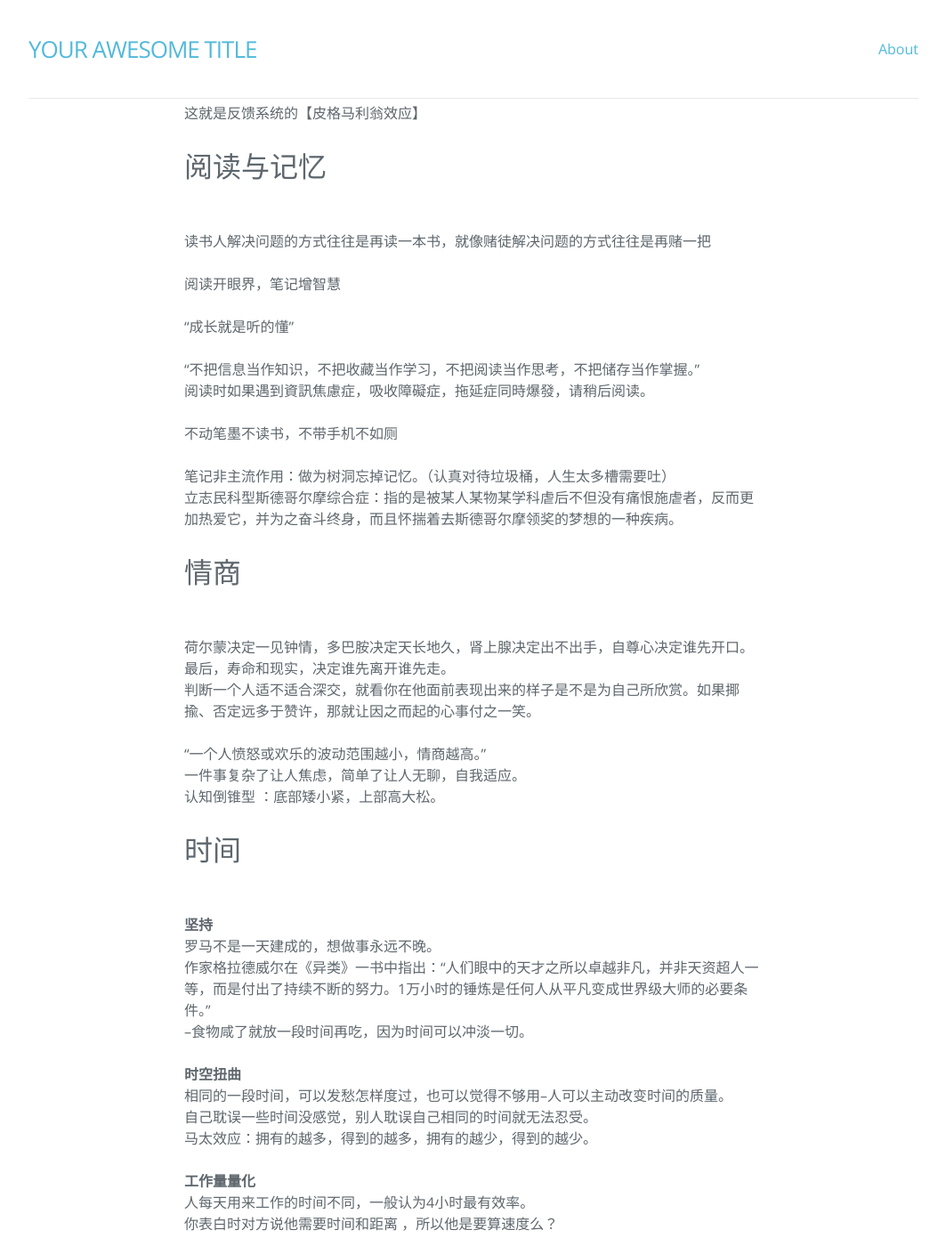
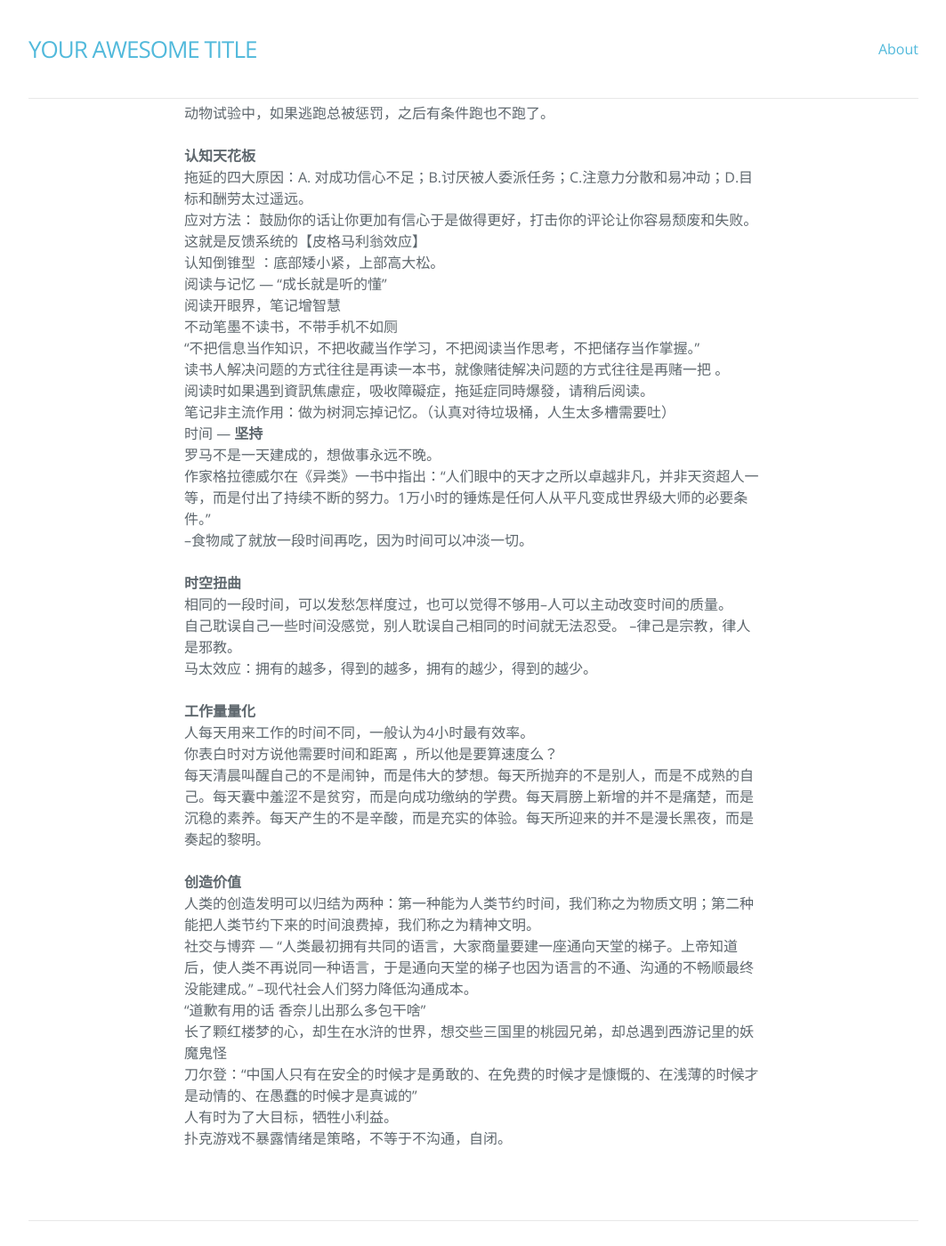
Before and after one commit to hebbank/aceo, a Jekyll site: the page built from _posts/2017-04-16-jt.md, in a window 1280 px wide and 1400 px high, scrolled down 1775 px. Shown: the whole window at 89% size, without its empty margins (108-1171 px from the left). Built offline with Jekyll 4.4.1, drawn with Linux system fonts in a browser that asks for light colours; nearby versions of some CDN libraries; some of the changed text lies outside the part shown.

Commit message:
Update 心灵鸡汤

```diff
--- a/_posts/2017-04-16-jt.md
+++ b/_posts/2017-04-16-jt.md
@@ -6,7 +6,6 @@ tags: 鸡汤
 ---
 本能
 ---
-
 动物本能的展现骨架，羽毛，声音的美丽。
 男人梦见被动物追咬因为原始时打猎，女人梦见床下起火因为原始时树上居住生活。
 男人购物直奔目标，因为原始时主要工作是打猎；女人边走边聊，因为原始时主要工作是采果实。
@@ -15,7 +14,6 @@ tags: 鸡汤
 
 大脑
 ---
-
 大脑功能分为逻辑思维，空间思维，语言，运动等。
 使用时间：以x轴表示时间，有三条曲线上下波动代表健康程度，分别代表体力，脑力，思维。
 
@@ -26,7 +24,13 @@ tags: 鸡汤
 解决方法：
 调整你的聚焦点，切换到不同的工作上，激活大脑的另一块区域。
 不一定要停止工作來休息，「做不一樣的事情」「切換不同工作節奏」來保持「彈力」。这个方法，叫做分段工作法（莫法特工作法）。
+情商
+---
+荷尔蒙决定一见钟情，多巴胺决定天长地久，肾上腺决定出不出手，自尊心决定谁先开口。最后，寿命和现实，决定谁先离开谁先走。
+判断一个人适不适合深交，就看你在他面前表现出来的样子是不是为自己所欣赏。如果揶揄、否定远多于赞许，那就让因之而起的心事付之一笑。
 
+“一个人愤怒或欢乐的波动范围越小，情商越高。”
+一件事复杂了让人焦虑，简单了让人无聊，自我适应。
 认知
 ---
 **自我认知**
@@ -37,7 +41,10 @@ tags: 鸡汤
 意识形态洗脑的负资产就是让人民认为自己应该享有超国民待遇。
 同样都是心理疾病，越来越多的人特自豪的说 “我有抑郁症”、“我有强迫症” 却从来不会有人骄傲地说 “我有红眼病” 、“我气人有笑人无”
 抑郁症比较好的疗法就是找个仇家，比如崔永元找到方舟子。
+
+斯德哥尔摩综合症：喜欢对自己坏的人。
 反向斯德哥尔摩综合症：仇恨对自己好的人。
+民科型斯德哥尔摩综合症：指的是被某人某物某学科虐后不但没有痛恨施虐者，反而更加热爱它，并为之奋斗终身，而且怀揣着去斯德哥尔摩领奖的梦想的一种疾病。
 
 **认知负担**
 人倾向于去做简单的、不需要太多思考的事情；而排斥复杂的、需要大量投入的事情。如果认为一件任务复杂，「动力」被削弱，而「阻力」却提升了。
@@ -52,36 +59,18 @@ tags: 鸡汤
 **认知天花板**
 拖延的四大原因：A. 对成功信心不足；B.讨厌被人委派任务；C.注意力分散和易冲动；D.目标和酬劳太过遥远。
 应对方法：  鼓励你的话让你更加有信心于是做得更好，打击你的评论让你容易颓废和失败。这就是反馈系统的【皮格马利翁效应】
-
+认知倒锥型  ：底部矮小紧，上部高大松。
 阅读与记忆
 ---
-读书人解决问题的方式往往是再读一本书，就像赌徒解决问题的方式往往是再赌一把
-
+“成长就是听的懂”
 阅读开眼界，笔记增智慧
-
-“成长就是听的懂”
-
+不动笔墨不读书，不带手机不如厕
 “不把信息当作知识，不把收藏当作学习，不把阅读当作思考，不把储存当作掌握。”
+读书人解决问题的方式往往是再读一本书，就像赌徒解决问题的方式往往是再赌一把  。
 阅读时如果遇到資訊焦慮症，吸收障礙症，拖延症同時爆發，请稍后阅读。
-
-不动笔墨不读书，不带手机不如厕
-
 笔记非主流作用：做为树洞忘掉记忆。（认真对待垃圾桶，人生太多槽需要吐）
-立志民科型斯德哥尔摩综合症：指的是被某人某物某学科虐后不但没有痛恨施虐者，反而更加热爱它，并为之奋斗终身，而且怀揣着去斯德哥尔摩领奖的梦想的一种疾病。
-
-情商
----
-
-荷尔蒙决定一见钟情，多巴胺决定天长地久，肾上腺决定出不出手，自尊心决定谁先开口。最后，寿命和现实，决定谁先离开谁先走。
-判断一个人适不适合深交，就看你在他面前表现出来的样子是不是为自己所欣赏。如果揶揄、否定远多于赞许，那就让因之而起的心事付之一笑。
-
-“一个人愤怒或欢乐的波动范围越小，情商越高。”
-一件事复杂了让人焦虑，简单了让人无聊，自我适应。
-认知倒锥型  ：底部矮小紧，上部高大松。
-
 时间
 ---
-
 **坚持**
 罗马不是一天建成的，想做事永远不晚。
 作家格拉德威尔在《异类》一书中指出：“人们眼中的天才之所以卓越非凡，并非天资超人一等，而是付出了持续不断的努力。1万小时的锤炼是任何人从平凡变成世界级大师的必要条件。”
@@ -89,23 +78,20 @@ tags: 鸡汤
 
 **时空扭曲**
 相同的一段时间，可以发愁怎样度过，也可以觉得不够用--人可以主动改变时间的质量。
-自己耽误一些时间没感觉，别人耽误自己相同的时间就无法忍受。
+自己耽误自己一些时间没感觉，别人耽误自己相同的时间就无法忍受。 --律己是宗教，律人是邪教。
 马太效应：拥有的越多，得到的越多，拥有的越少，得到的越少。
 
 **工作量量化**
 人每天用来工作的时间不同，一般认为4小时最有效率。
 你表白时对方说他需要时间和距离 ，所以他是要算速度么？
-
  每天清晨叫醒自己的不是闹钟，而是伟大的梦想。每天所抛弃的不是别人，而是不成熟的自己。每天囊中羞涩不是贫穷，而是向成功缴纳的学费。每天肩膀上新增的并不是痛楚，而是沉稳的素养。每天产生的不是辛酸，而是充实的体验。每天所迎来的并不是漫长黑夜，而是奏起的黎明。
 
  **创造价值**
 人类的创造发明可以归结为两种：第一种能为人类节约时间，我们称之为物质文明；第二种能把人类节约下来的时间浪费掉，我们称之为精神文明。
-
 社交与博弈
 ---
 “人类最初拥有共同的语言，大家商量要建一座通向天堂的梯子。上帝知道后，使人类不再说同一种语言，于是通向天堂的梯子也因为语言的不通、沟通的不畅顺最终没能建成。” --现代社会人们努力降低沟通成本。
 “道歉有用的话 香奈儿出那么多包干啥”
-律己是宗教，律人是邪教。
 长了颗红楼梦的心，却生在水浒的世界，想交些三国里的桃园兄弟，却总遇到西游记里的妖魔鬼怪
 刀尔登：“中国人只有在安全的时候才是勇敢的、在免费的时候才是慷慨的、在浅薄的时候才是动情的、在愚蠢的时候才是真诚的”
 人有时为了大目标，牺牲小利益。
```
